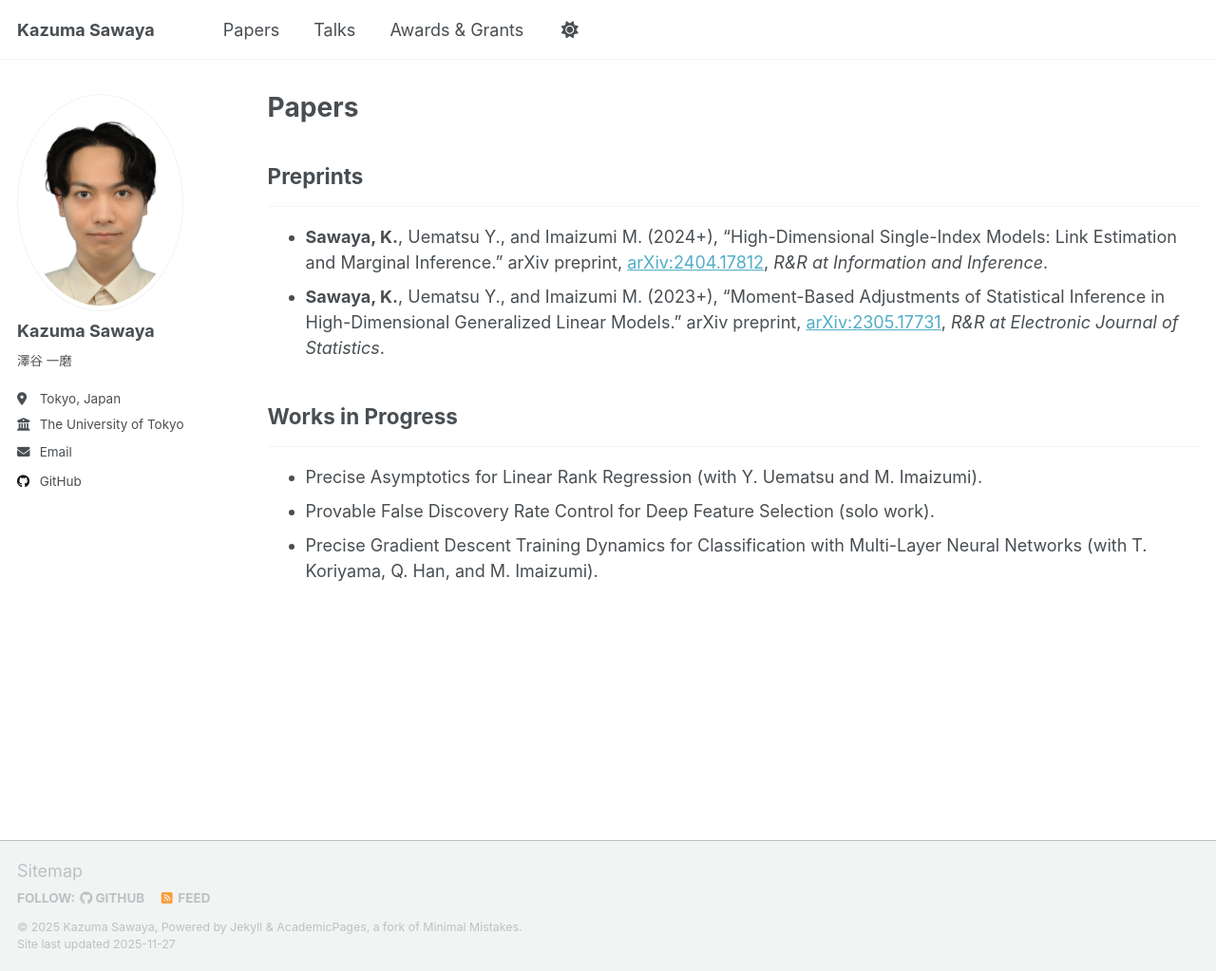
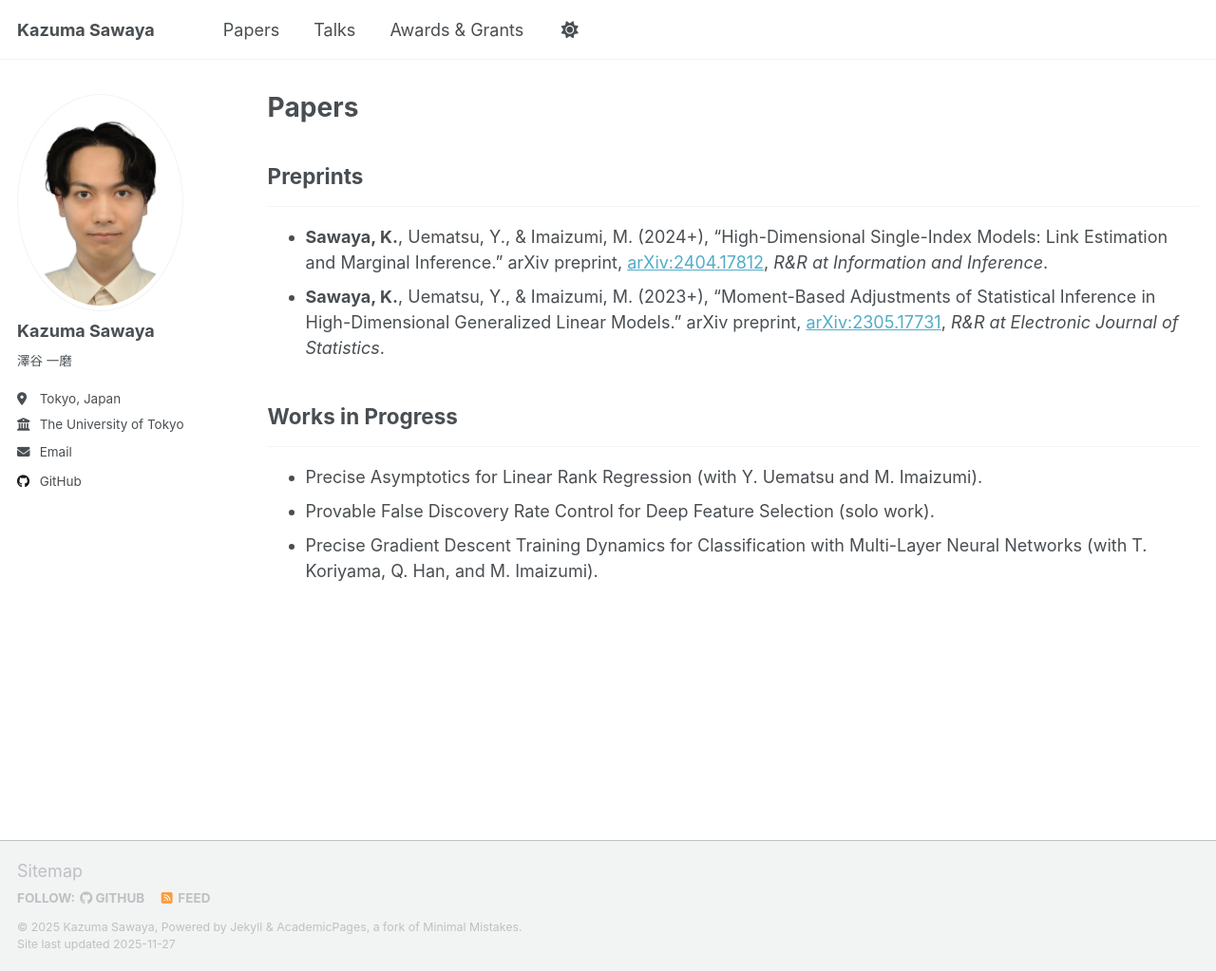
Before and after one commit to sawaya-ka/sawaya-ka.github.io, a Jekyll site: the page built from _pages/papers.md, in a window 1280 px wide and 1023 px high. Shown: the whole window at 95% size. Built offline with Jekyll 4.4.1, drawn with Linux system fonts in a browser that asks for light colours; a script that is not in the unit is left out.

Commit message:
Update papers.md

```diff
--- a/_pages/papers.md
+++ b/_pages/papers.md
@@ -7,8 +7,8 @@ author_profile: true
 
 ## Preprints
 ---
-- **Sawaya, K.**, Uematsu Y., and Imaizumi M. (2024+), "High-Dimensional Single-Index Models: Link Estimation and Marginal Inference." arXiv preprint, [arXiv:2404.17812](https://arxiv.org/abs/2404.17812), *R&R at Information and Inference*.
-- **Sawaya, K.**, Uematsu Y., and Imaizumi M. (2023+), "Moment-Based Adjustments of Statistical Inference in High-Dimensional Generalized Linear Models." arXiv preprint, [arXiv:2305.17731](https://arxiv.org/abs/2305.17731), *R&R at Electronic Journal of Statistics*.
+- **Sawaya, K.**, Uematsu, Y., & Imaizumi, M. (2024+), "High-Dimensional Single-Index Models: Link Estimation and Marginal Inference." arXiv preprint, [arXiv:2404.17812](https://arxiv.org/abs/2404.17812), *R&R at Information and Inference*.
+- **Sawaya, K.**, Uematsu, Y., & Imaizumi, M. (2023+), "Moment-Based Adjustments of Statistical Inference in High-Dimensional Generalized Linear Models." arXiv preprint, [arXiv:2305.17731](https://arxiv.org/abs/2305.17731), *R&R at Electronic Journal of Statistics*.
 
 ## Works in Progress
 ---
```
